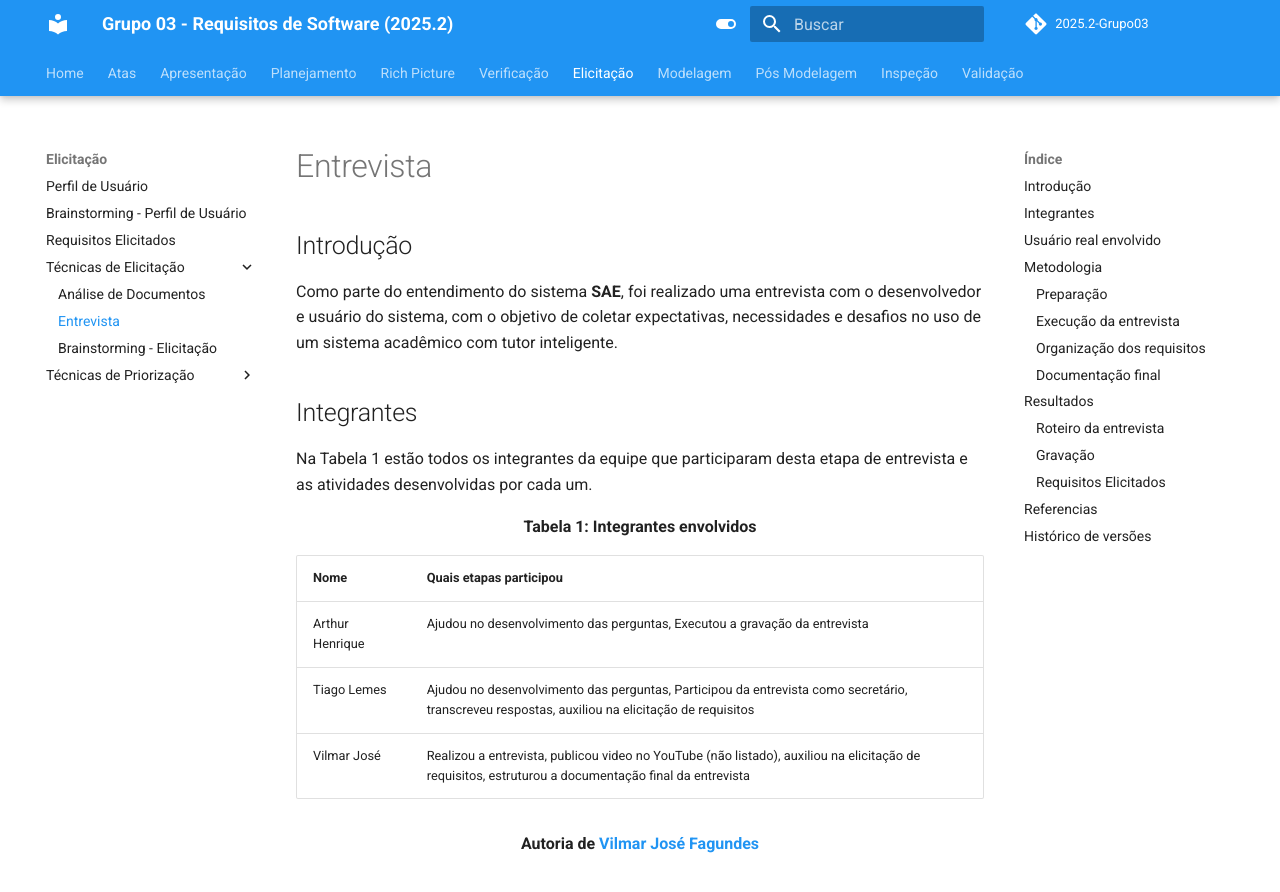
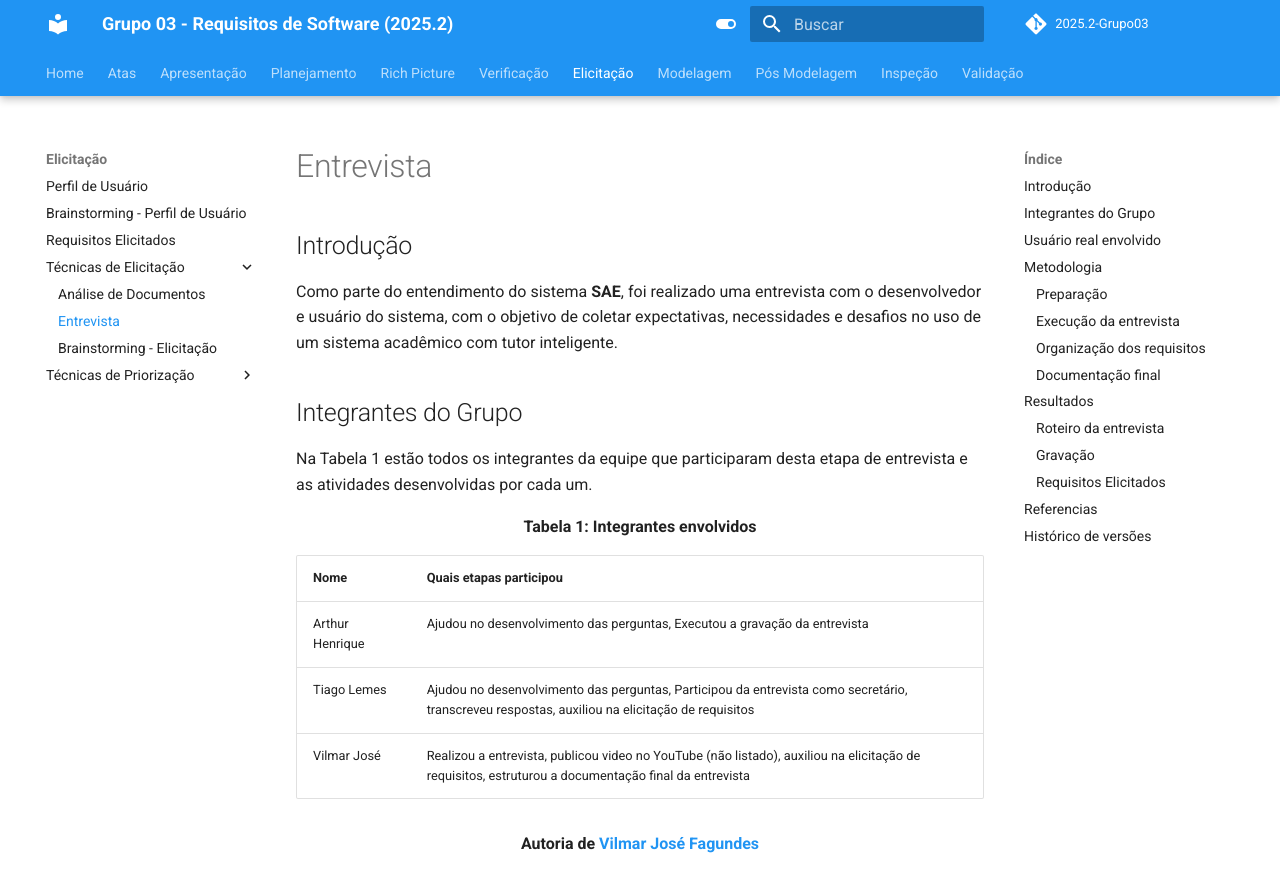
Before and after one commit to Requisitos-de-Software/2025.2-Grupo03, an MkDocs documentation site: the page built from docs/Elicitacao/entrevista.md, in a window 1280 px wide and 900 px high. Shown: the top 892 px of the window. Built offline with MkDocs 1.6.1 and Material for MkDocs 9.7.7, drawn with Linux system fonts in a browser that asks for light colours; comment, search, counter and statistics services are not loaded.

Commit message:
Update entrevista.md

```diff
--- a/docs/Elicitacao/entrevista.md
+++ b/docs/Elicitacao/entrevista.md
@@ -4,7 +4,7 @@
 
 Como parte do entendimento do sistema **SAE**, foi realizado uma entrevista com o desenvolvedor e usuário do sistema, com o objetivo de coletar expectativas, necessidades e desafios no uso de um sistema acadêmico com tutor inteligente.
 
-## Integrantes
+## Integrantes do Grupo
 
 Na Tabela 1 estão todos os integrantes da equipe que participaram desta etapa de entrevista e as atividades desenvolvidas por cada um.
 
```
